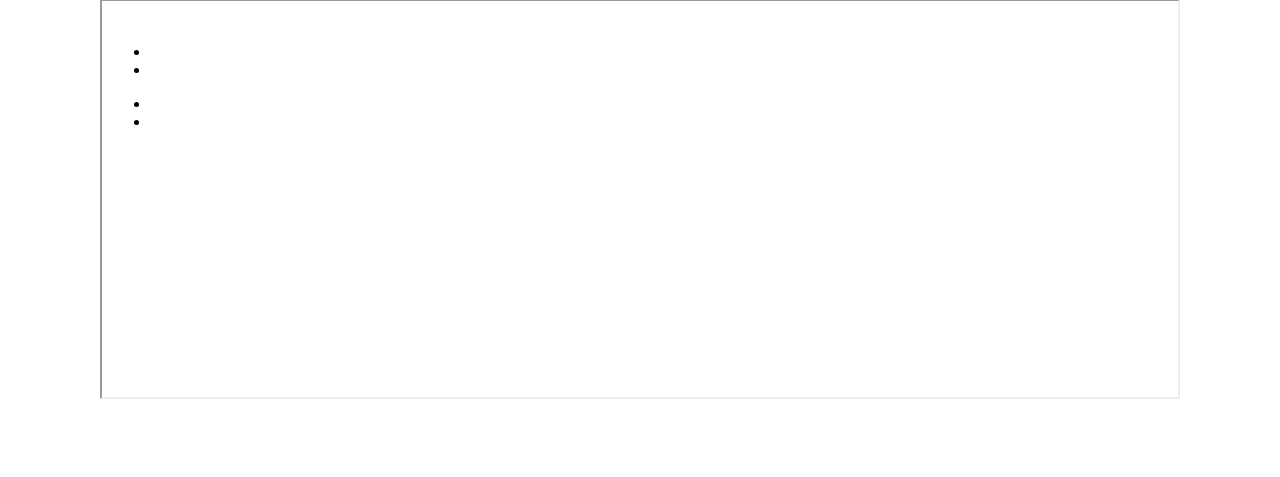
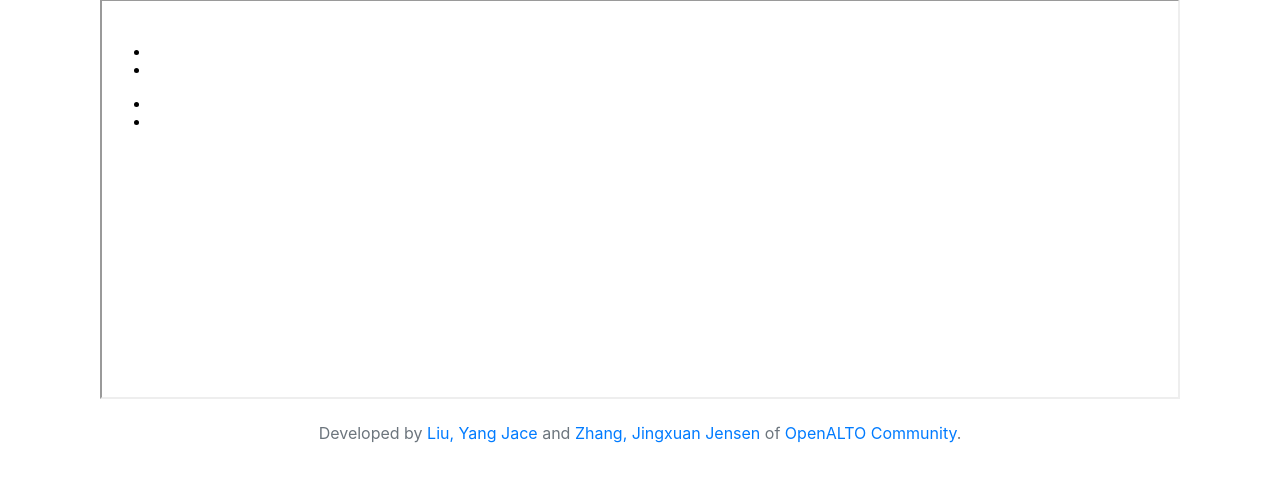
Before and after one commit to openalto/UnicornUI, a Flask app: page / in a window 1280 px wide. Shown: the part 2413-2890 px from the top of the page. Before the commit the page ends 2812 px from the top, so only its background shows below. Run offline with Flask 2, Linux system fonts and the light colour scheme; some libraries are stand-ins or nearby versions.

Commit message:
Fix close tag of iframe
Signed-off-by: jensenzhang <hack@jensen-zhang.site>

```diff
--- a/unicorn/templates/index.html
+++ b/unicorn/templates/index.html
@@ -211,7 +211,7 @@
 
     <div class="row">
         <div class="col-12">
-            <iframe src="/dashboard#source=/static/dashboard.json" width="100%" height="400px" />
+            <iframe src="/dashboard#source=/static/dashboard.json" width="100%" height="400px"></iframe>
         </div>
     </div>
               </div>
@@ -277,7 +277,16 @@
           </div>
       </div>
     </div>
+</div>
 
-</div>
+    <footer class="page-footer font-small blue">
+      <div class="footer-copyright text-center py-3">
+        <p class="text-muted credit">Developed by
+        <a href="https://github.com/yang-jace-liu">Liu, Yang Jace</a> and
+        <a href="https://github.com/fno2010">Zhang, Jingxuan Jensen</a> of
+        <a href="https://github.com/openalto">OpenALTO Community</a>.</p>
+      </div>
+    </footer>
+
 </body>
 </html>
```
